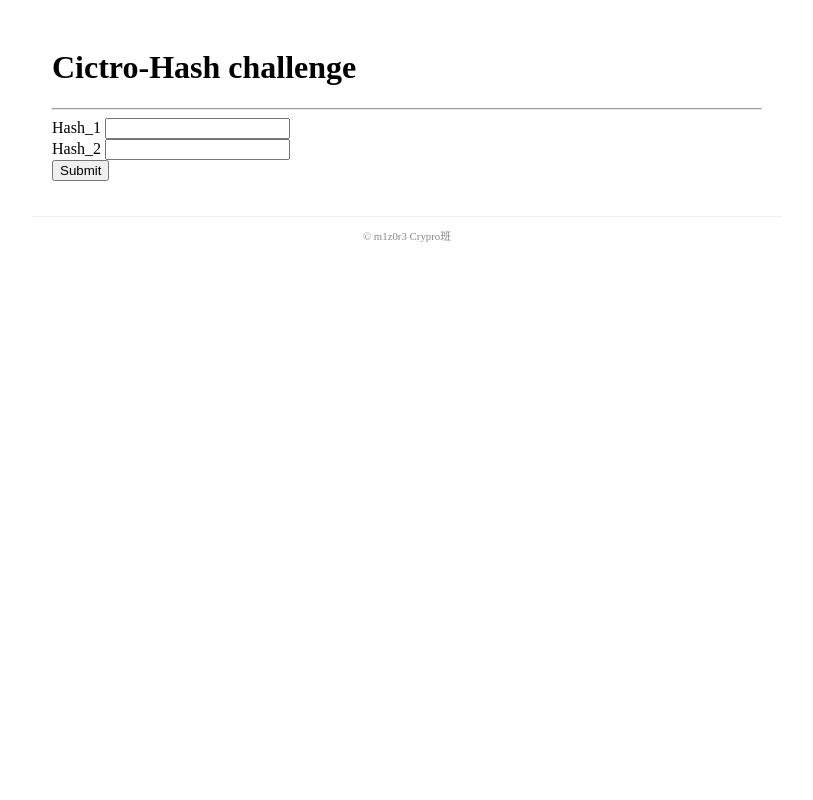
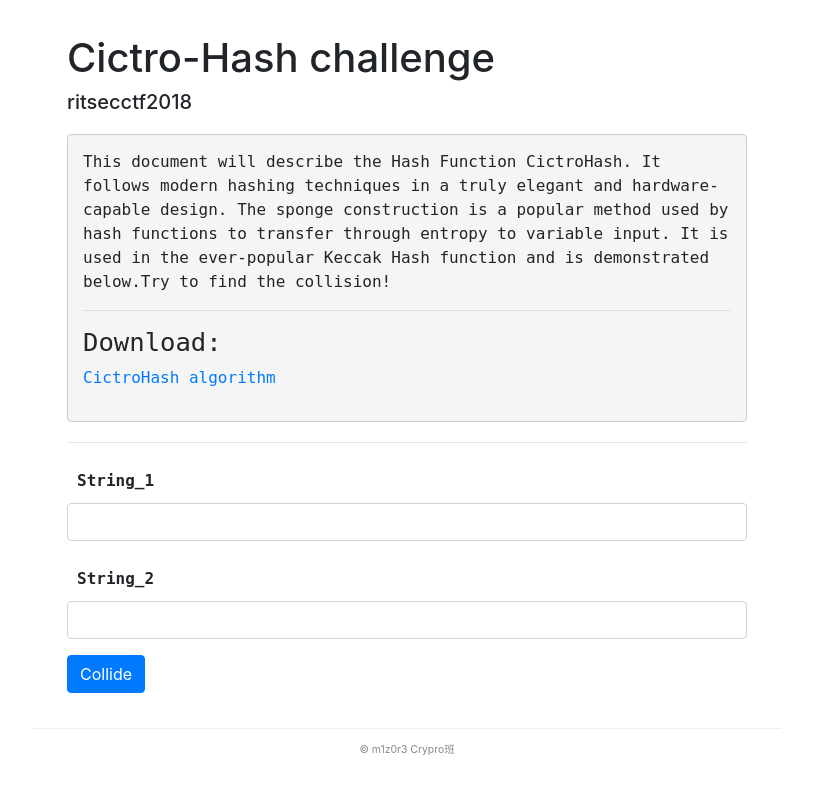
Before and after one commit to zhouyunao/cictro_hash, a Flask app: page / in a window 1280 px wide. Shown: the whole page, without its empty margins (233-1046 px from the left). Run offline with Flask 2, Linux system fonts and the light colour scheme; parts of the project's set-up code (start-up, migrations or seed data) failed here and were passed over; some libraries are stand-ins or nearby versions.

Commit message:
fix the error in css file.

```diff
--- a/form.py
+++ b/form.py
@@ -8,6 +8,6 @@ from wtforms.validators import DataRequired, Length, ValidationError, Email
 
 # 4.3.1 basic form example
 class CheckHashForm(FlaskForm):
-    hash_1 = StringField('Hash_1', validators=[DataRequired()])
-    hash_2 = StringField('Hash_2', validators=[DataRequired()])
-    submit = SubmitField('Submit')
+    hash_1 = StringField('String_1', validators=[DataRequired()])
+    hash_2 = StringField('String_2', validators=[DataRequired()])
+    submit = SubmitField('Collide')
--- a/static/style.css
+++ b/static/style.css
@@ -35,6 +35,13 @@ main {
     padding: 10px 20px;
 }
 
+
+p {
+  margin-top: 0;
+  margin-bottom: 1rem;
+}
+
+
 footer {
     font-size: 13px;
     color: #888;
@@ -58,3 +65,21 @@ footer {
 .error {
     color: red;
 }
+
+.challenge-description{
+    background-color: #f5f5f5;
+    padding: 15px;
+    margin: 20px 0;
+    border: 1px solid #ccc;
+    border-radius: 4px;
+    font-family: monospace;
+}
+.challenge-description h1 {
+  font-weight: 500;
+  font-size: 1.6em;
+}
+label {
+    margin: 10px;
+    font-family: monospace;
+    font-weight: bold;
+}
--- a/templates/base.html
+++ b/templates/base.html
@@ -9,7 +9,7 @@
         <title>{% block title %}Cictro-Hash{% endblock %}</title>
         <link rel="icon" type="image/x-icon" href="{{ url_for('static', filename='favicon.ico') }}">
         {% block styles %}
-            <link rel="stylesheet" type="text/css" href="{{ url_for('static', filename='style.css' ) }}">
+            <link rel="stylesheet" type="text/css" href="{{ url_for('static', filename='css/bootstrap.min.css' ) }}">
         {% endblock styles %}
     {% endblock head %}
 </head>
--- a/templates/original.html
+++ b/templates/original.html
@@ -6,14 +6,23 @@
 {% endblock %}
 
 {% block styles %}
-    <link rel="stylesheet" href="{{ url_for('static', filename='style.css') }}">
-{% endblock %}
-
+    {{super()}}
+    <link rel="stylesheet" type="text/css" href="{{url_for('static',filename='style.css')}}">
+{% endblock styles %}
 
 {% block content %}
     <div class="container">
         <br>
-        <h1 class="display-4">Cictro-Hash challenge</h1>
+        <h1>Cictro-Hash challenge</h1>
+	<h5>ritsecctf2018</h5>
+	<div class="challenge-description">
+	  <p>This document will describe the Hash Function CictroHash. It follows modern hashing techniques in a truly elegant and hardware-capable design. The sponge construction is a popular method used by hash functions to transfer through entropy to variable input. It is used in the ever-popular Keccak Hash function and is demonstrated below.Try to find the collision!</p>
+	  <hr>
+	  <h1>Download:</h1>
+	  <p>
+	    <a href="{{url_for('static',filename='CictroHash.pdf')}}">CictroHash algorithm</a>
+	  </p>
+	</div>
         <hr>
         <form method="post">
             {{ form.csrf_token }}
```
